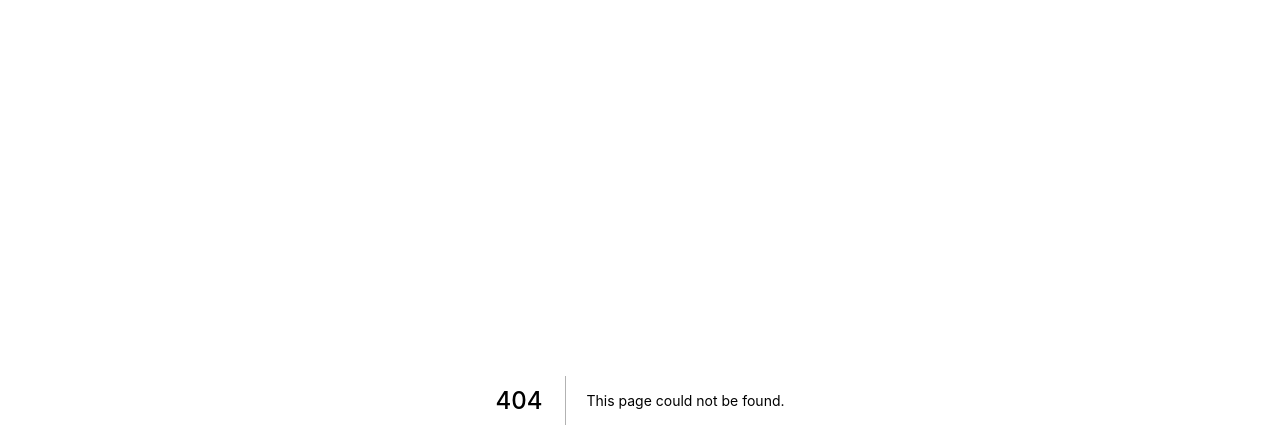
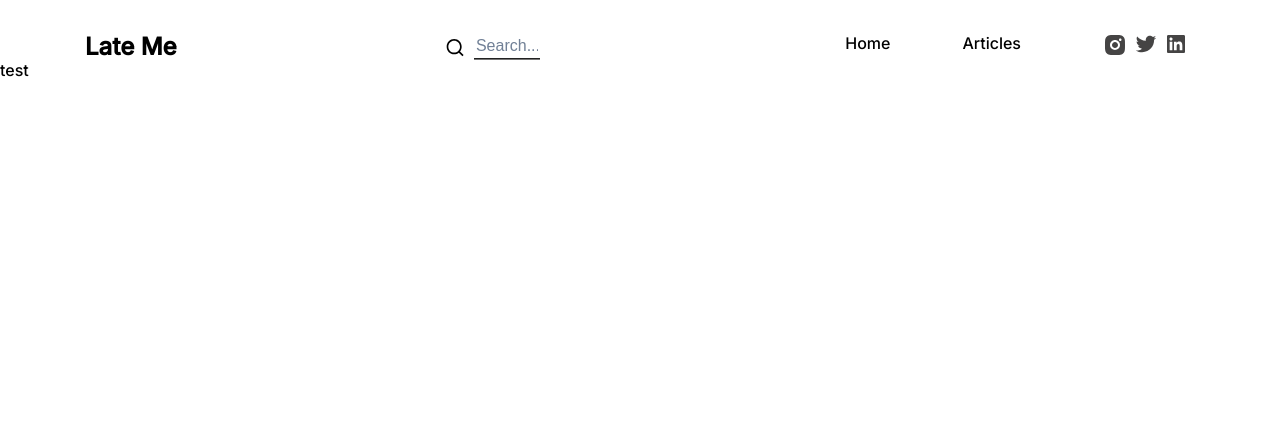
Before and after one commit to dwikbtn/nextjs-blog, a Next.js app: page /title-1 in a window 1280 px wide. Before the commit this address had no page. Shown: the top 448 px of the page. Built offline with nearby package versions, Linux system fonts and the light colour scheme.

Commit message:
adding the multiple page

```diff
--- a/components/Logo/Logo.jsx
+++ b/components/Logo/Logo.jsx
@@ -2,7 +2,11 @@ import React from "react";
 import styles from "./logo.module.scss";
 
 const Logo = () => {
-  return <h2 className={styles.logo}>Late Me</h2>;
+  return (
+    <h2 className={styles.logo}>
+      <a href="./"> Late Me</a>
+    </h2>
+  );
 };
 
 export default Logo;
--- /dev/null
+++ b/pages/[pid].js
@@ -0,0 +1,59 @@
+import Logo from "../components/Logo/Logo";
+import SearchBar from "../components/searchBar/SearchBar";
+import Social from "../components/socmedIcon/Social";
+import Link from "next/link";
+import hstyle from "../styles/pages/index.module.scss";
+import data from "../public/placeholder.json";
+
+export const getStaticPaths = async () => {
+  // const res = await fetch()
+  // const data = await res.json
+  const paths = data.posts.map((post, i) => {
+    return {
+      params: { pid: post._id },
+    };
+  });
+  return {
+    paths,
+    fallback: false,
+  };
+};
+
+export const getStaticProps = async ({ params }) => {
+  const id = params.pid;
+  const posts = data.posts;
+  //   const articleData = data.posts[id];
+  const articleData = posts.filter((post) => {
+    return post._id === id;
+  });
+  return {
+    props: {
+      news: articleData,
+    },
+  };
+};
+// const posts = data.posts;
+// console.log(posts._id);
+// const something = data.posts.map((post, i) => {
+//   return {
+//     paramsz: { id: post._id },
+//   };
+// });
+export default function Article({ news }) {
+  return (
+    <div>
+      {console.log(news[0].title)}
+      <nav className={hstyle.nav + " containers"}>
+        <Logo />
+        <SearchBar />
+        <div className={hstyle["nav-menu"]}>
+          <Link href="/">Home</Link>
+          <Link href="/#news">Articles</Link>
+        </div>
+        <Social />
+      </nav>
+      <p>test</p>
+      <p>{news.title}</p>
+    </div>
+  );
+}
```
Also changed, not shown: components/news/News.jsx (+5 -2 lines), pages/index.js (+5 -4 lines).
